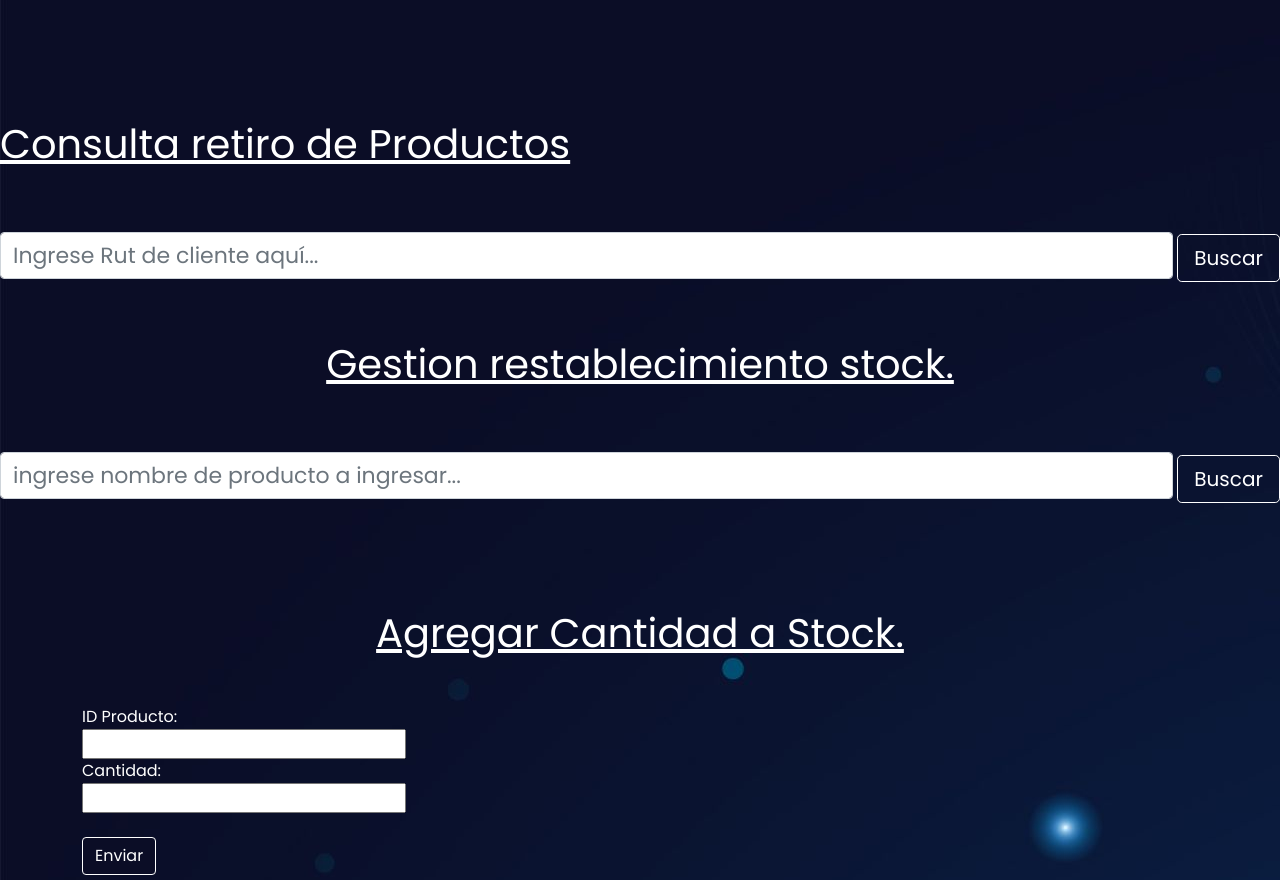
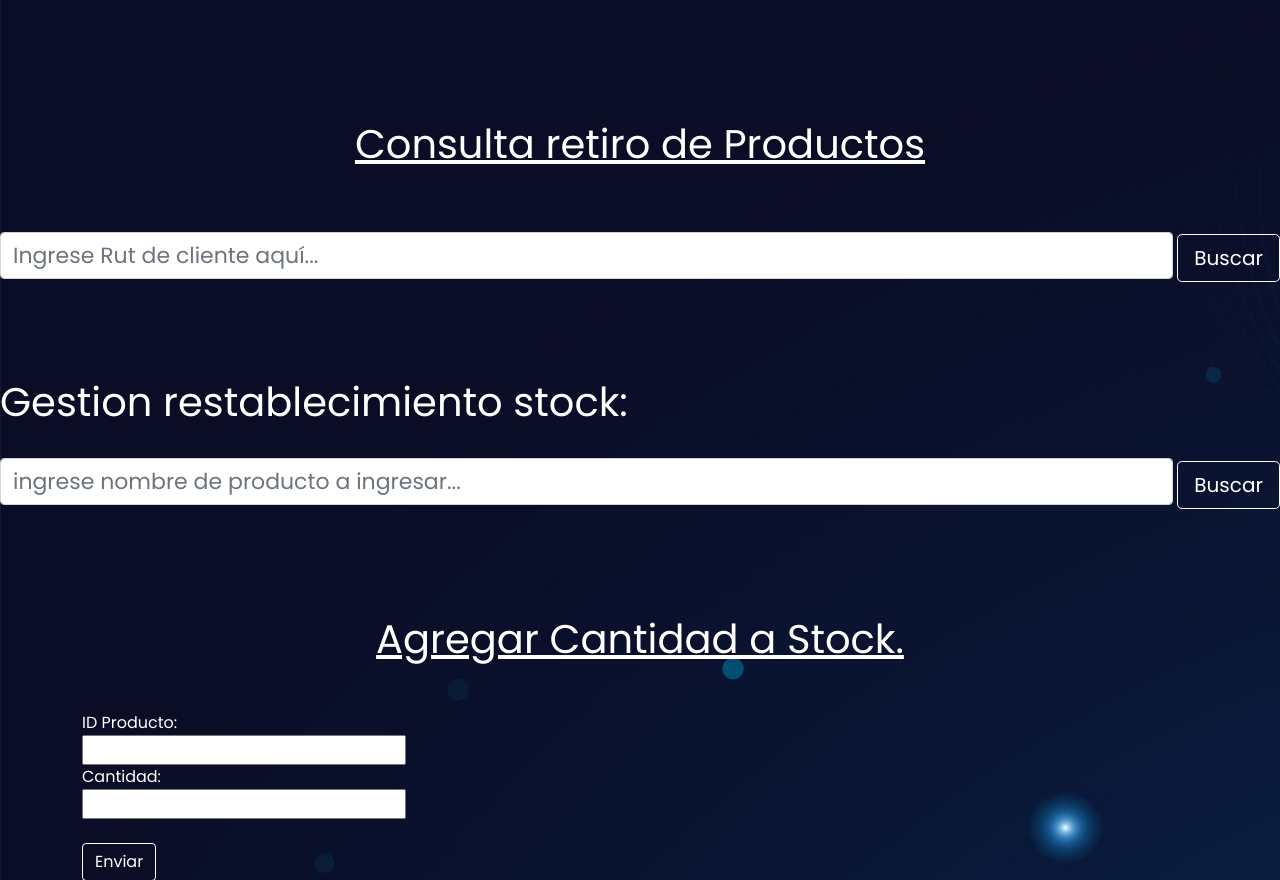
Before and after one commit to Empowerdeith/ProyectoPostVenta, a Django app: page /despacho_stock/ in a window 1280 px wide. Shown: the part 83-963 px from the top of the page. Run offline with Django 3.2, Linux system fonts and the light colour scheme.

Commit message:
changes texting

```diff
--- a/api_post_venta/templates/paginas_post_venta/Devolucion/despacho_stock.html
+++ b/api_post_venta/templates/paginas_post_venta/Devolucion/despacho_stock.html
@@ -3,7 +3,7 @@
 {% load static %}
 <div class="main_contenededor poppins">
 	<br><br><br><br><br>
-	<h1 class="decoracion_linea text-white">Consulta retiro de Productos</h1>
+	<h1 class="decoracion_linea aligncenter text-white">Consulta retiro de Productos</h1>
 	<br><br>
 	<div class="search-bar mt-sm-2">
 		<input type="text" class="form-control tamfuente22" name="q" id="id_buscar" placeholder="Ingrese Rut de cliente aquí...">
@@ -40,10 +40,9 @@
 				</tbody>
 			</table>
 		</div>
-	</div>
-	<h1 class="aligncenter decoracion_linea text-white">Gestion restablecimiento stock.</h1>
-	<br><br>
-	<div class="search-bar mt-sm-2">
+		<br><br>
+		<h1 class="text-white">Gestion restablecimiento stock:</h1>
+		<br>
 		<input type="text" class="form-control tamfuente22" name="q2" id="id_buscar2" placeholder="ingrese nombre de producto a ingresar...">
 		<button class="btn btn-lg btn-primary btn-block" onclick="prueba_s()" id="bton_buscar2" type="button">Buscar</button>
 		<div id="error_msg" class="aligncenter"></div>
```
